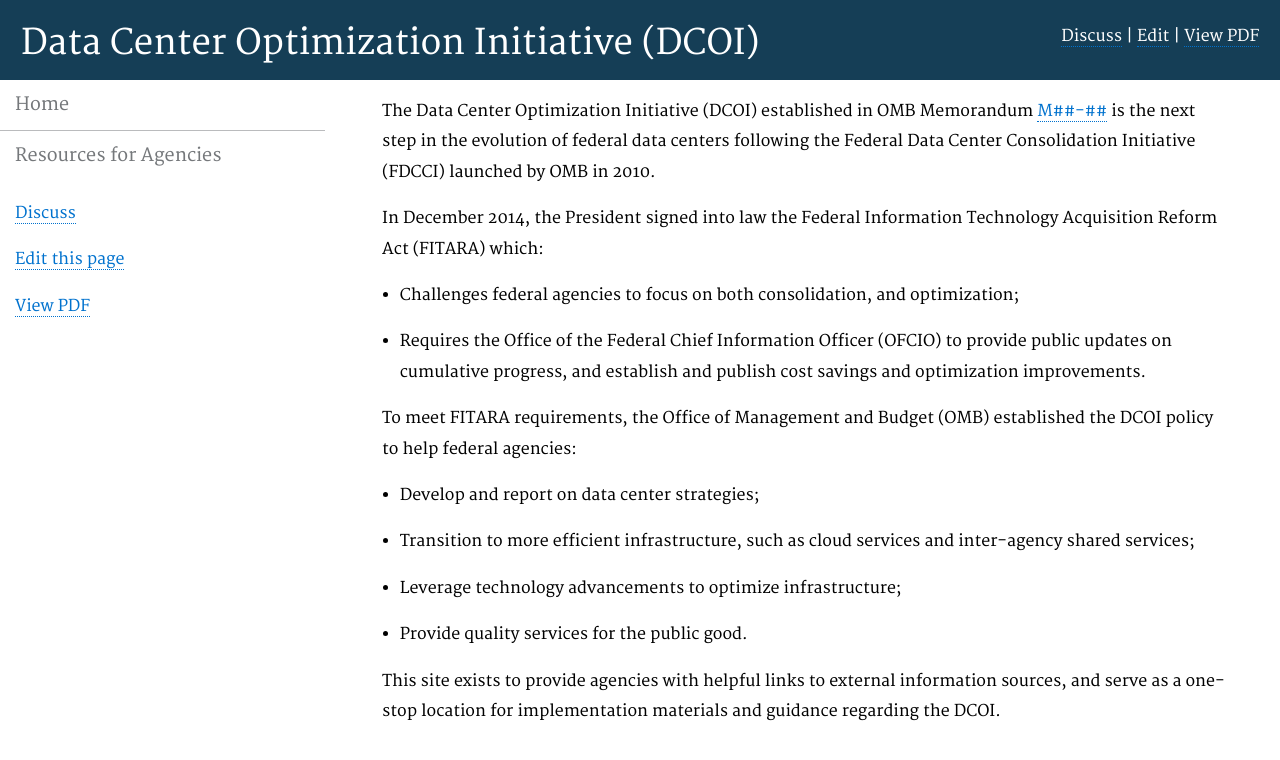
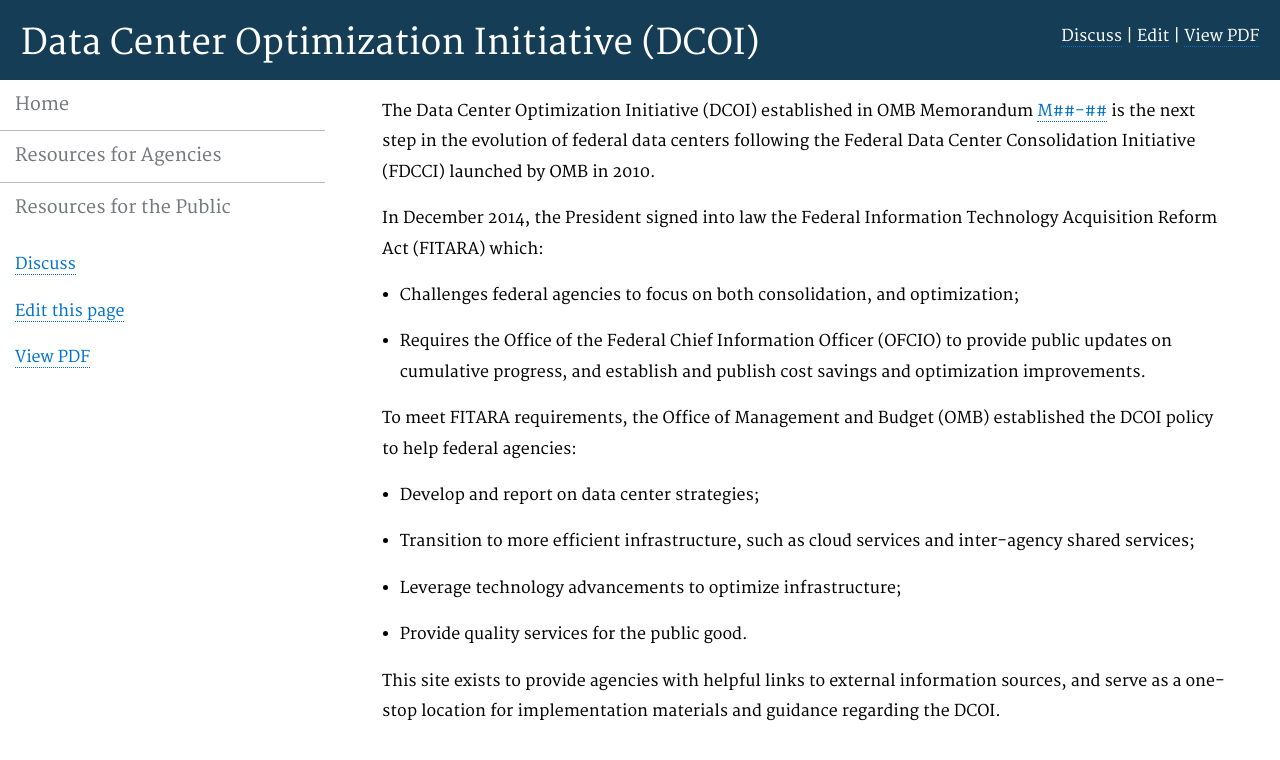
Before and after one commit to ydave-reisys/datacenters, a Jekyll site: the page built from pages/index.html, in a window 1280 px wide. Shown: the top 760 px of the page. Built offline with Jekyll 4.4.1, drawn with Linux system fonts in a browser that asks for light colours; nearby versions of some CDN libraries; Markdown is read by kramdown in place of the engine named in the settings; some of the changed lines change nothing that is shown.

Commit message:
Revised Menu Navigation

```diff
--- a/_config.yml
+++ b/_config.yml
@@ -37,7 +37,21 @@
 - text: Home
   url: /datacenters
 - text: Resources for Agencies
-  url:
+  submenu:
+    - text: Inventory Data Submission
+      url:
+    - text: Strategic Plan Formulation
+      url:
+    - text: Ordering Shared Services
+      url:
+    - text: Contact Information & Community of Practice
+      url:
+- text: Resources for the Public
+  submenu:
+    - text: View PDF of Memorandum
+      url:
+    - text: Implementation & Progress to Date
+      url:
 
 # sass
 sass:
```
